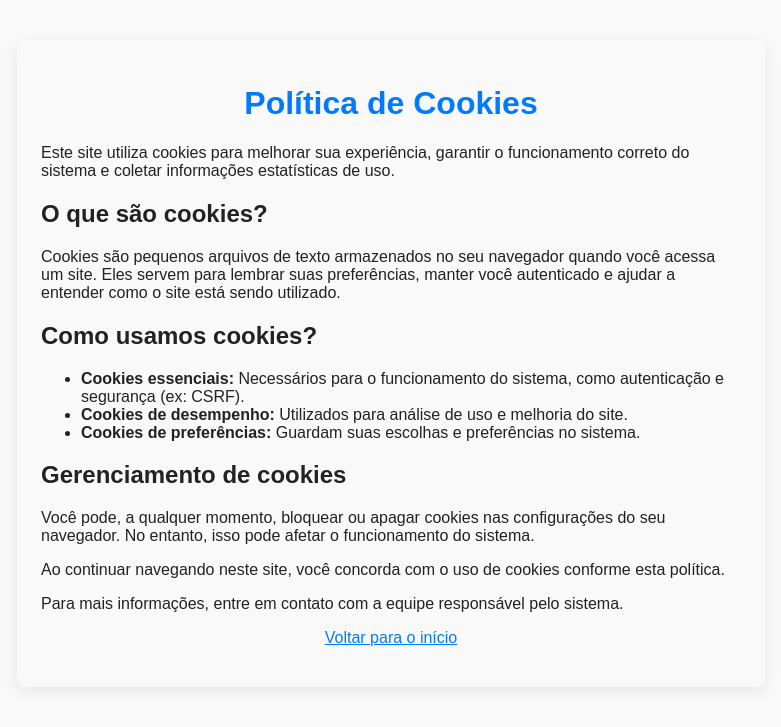
After one commit to jhow77K/Gestao-Digital-de-Visitas, a Django app: page /politica-cookies/ in a window 1280 px wide. The commit adds this page. Shown: the top 727 px of the page, without its empty margins (249-1030 px from the left). Run offline with Django 4.2, Linux system fonts and the light colour scheme.

Commit message:
adiciona política de cookies e implementa banner de consentimento, ajusta exibição de mensagens em templates

```diff
--- /dev/null
+++ b/core/templates/core/politica_cookies.html
@@ -0,0 +1,72 @@
+<!DOCTYPE html>
+<html lang="pt-br">
+  <head>
+    <meta charset="UTF-8" />
+    <title>Política de Cookies</title>
+    <style>
+      body {
+        font-family: Arial, sans-serif;
+        margin: 40px auto;
+        max-width: 700px;
+        background: #f9f9f9;
+        color: #222;
+        padding: 24px;
+        border-radius: 8px;
+        box-shadow: 0 4px 16px rgba(0, 0, 0, 0.08);
+      }
+      h1 {
+        color: #007bff;
+        text-align: center;
+      }
+      a {
+        color: #007bff;
+      }
+    </style>
+  </head>
+  <body>
+    <h1>Política de Cookies</h1>
+    <p>
+      Este site utiliza cookies para melhorar sua experiência, garantir o
+      funcionamento correto do sistema e coletar informações estatísticas de
+      uso.
+    </p>
+    <h2>O que são cookies?</h2>
+    <p>
+      Cookies são pequenos arquivos de texto armazenados no seu navegador quando
+      você acessa um site. Eles servem para lembrar suas preferências, manter
+      você autenticado e ajudar a entender como o site está sendo utilizado.
+    </p>
+    <h2>Como usamos cookies?</h2>
+    <ul>
+      <li>
+        <strong>Cookies essenciais:</strong> Necessários para o funcionamento do
+        sistema, como autenticação e segurança (ex: CSRF).
+      </li>
+      <li>
+        <strong>Cookies de desempenho:</strong> Utilizados para análise de uso e
+        melhoria do site.
+      </li>
+      <li>
+        <strong>Cookies de preferências:</strong> Guardam suas escolhas e
+        preferências no sistema.
+      </li>
+    </ul>
+    <h2>Gerenciamento de cookies</h2>
+    <p>
+      Você pode, a qualquer momento, bloquear ou apagar cookies nas
+      configurações do seu navegador. No entanto, isso pode afetar o
+      funcionamento do sistema.
+    </p>
+    <p>
+      Ao continuar navegando neste site, você concorda com o uso de cookies
+      conforme esta política.
+    </p>
+    <p>
+      Para mais informações, entre em contato com a equipe responsável pelo
+      sistema.
+    </p>
+    <p style="text-align: center">
+      <a href="{% url 'home' %}">Voltar para o início</a>
+    </p>
+  </body>
+</html>
--- a/core/urls.py
+++ b/core/urls.py
@@ -2,6 +2,7 @@ from django.urls import path
 from core import views
 from .views import login_view, logout_view
 from . import views
+from django.views.generic import TemplateView
 
 urlpatterns = [
     path('', views.home, name='home'),
@@ -31,5 +32,5 @@ urlpatterns = [
     path('agendamentos_proximos/', views.agendamentos_proximos, name='agendamentos_proximos'),
     path('marcar_visita_feita/<int:visita_id>/', views.marcar_visita_feita, name='marcar_visita_feita'),
     path('marcar_pagamento_confirmado/<int:pagamento_id>/', views.marcar_pagamento_confirmado, name='marcar_pagamento_confirmado'),
-
+    path('politica-cookies/', TemplateView.as_view(template_name='core/politica_cookies.html'), name='politica_cookies'),
 ]
```
Also changed, not shown: core/templates/core/base.html (+60 -10 lines), core/templates/core/login.html (+25 -11 lines), core/views.py (+4 -8 lines), fazendinha/settings.py (+11 -1 lines).
